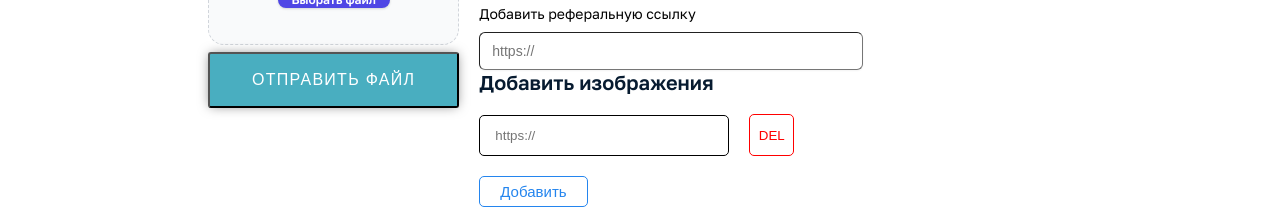
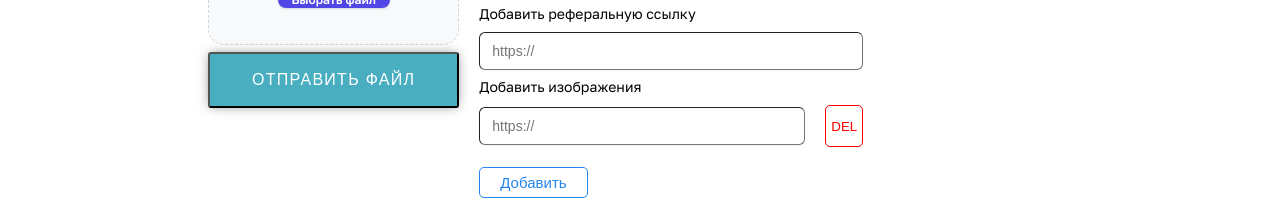
Before and after one commit to AleksNau/next-blog, a Next.js app: page /write in a window 1280 px wide. Shown: the part 418-627 px from the top of the page. Built offline with nearby package versions, Linux system fonts and the light colour scheme; no server answers; the database is empty.

Commit message:
style fix

```diff
--- a/src/app/api/categories/route.js
+++ b/src/app/api/categories/route.js
@@ -2,7 +2,7 @@ import {NextResponse} from "next/server";
 import prisma from "@/lib/prisma";
 
 export const GET = async (req) => {
-
+console.log("bang!")
     try {
         const categories = await prisma.category.findMany();
         return new NextResponse(JSON.stringify(categories, {status_: 200}))
--- a/src/app/write/writePage.module.scss
+++ b/src/app/write/writePage.module.scss
@@ -106,6 +106,10 @@
   color: var(--textColor);
 }
 
+.select:focus {
+  outline: 1.5px solid #2485ee;
+}
+
 .reflink {
   padding-top: 0.5rem;
   padding-bottom: 0.5rem;
@@ -121,3 +125,7 @@
   box-shadow: 0 1px 2px 0 rgba(0, 0, 0, 0.05);
   color: var(--textColor);
 }
+
+.reflink:focus {
+  outline: 1.5px solid #2485ee;
+}
--- a/src/components/DinamicInput/DinamicInput.module.scss
+++ b/src/components/DinamicInput/DinamicInput.module.scss
@@ -1,26 +1,38 @@
 .title {
-    font-size: 20px;
-    font-weight: 600;
-    color: #071b30;
-    margin: 0 25px 5px 0;
+  display: block;
+  margin-bottom: 0.5rem;
+  font-size: 0.875rem;
+  line-height: 1.25rem;
+  padding-top: 7px;
+  font-weight: normal;
 }
 
 .inputContainer {
   display: flex;
   align-items: center;
   gap: 20px;
-    margin-top: 20px;
+  width: 100%;
+  max-width: 24rem;
 }
 
 .inputLink[type="text"] {
-    width: 250px;
-    border: 1px solid Black;
-    padding: 12px 15px;
-    border-radius: 5px;
+  padding-top: 0.5rem;
+  padding-bottom: 0.5rem;
+  padding-left: 0.75rem;
+  padding-right: 0.75rem;
+  border-radius: 0.375rem;
+  border-width: 1px;
+  width: 100%;
+  font-size: 0.875rem;
+  line-height: 1.25rem;
+  background-color: transparent;
+
+  box-shadow: 0 1px 2px 0 rgba(0, 0, 0, 0.05);
+  color: var(--textColor);
 }
 
 .inputLink:focus {
-    outline: 1.5px solid #2485EE;
+  outline: 1.5px solid #2485ee;
 }
 
 .deleteBtn {
@@ -48,9 +60,9 @@
   gap: 10px;
   font-size: 15px;
   font-weight: 500;
-    color: #2485EE;
+  color: #2485ee;
   background-color: #ffffff;
-    border: 1.5px solid #2485EE;
+  border: 1.5px solid #2485ee;
   border-radius: 5px;
   padding: 6px 20px;
   margin-top: 20px;
@@ -58,8 +70,7 @@
   cursor: pointer;
 }
 
-
 .add-btn:hover {
   color: #ffffff;
-    background-color: #2485EE;
+  background-color: #2485ee;
 }
```
Lines whose indentation alone changed are shown as unchanged.
